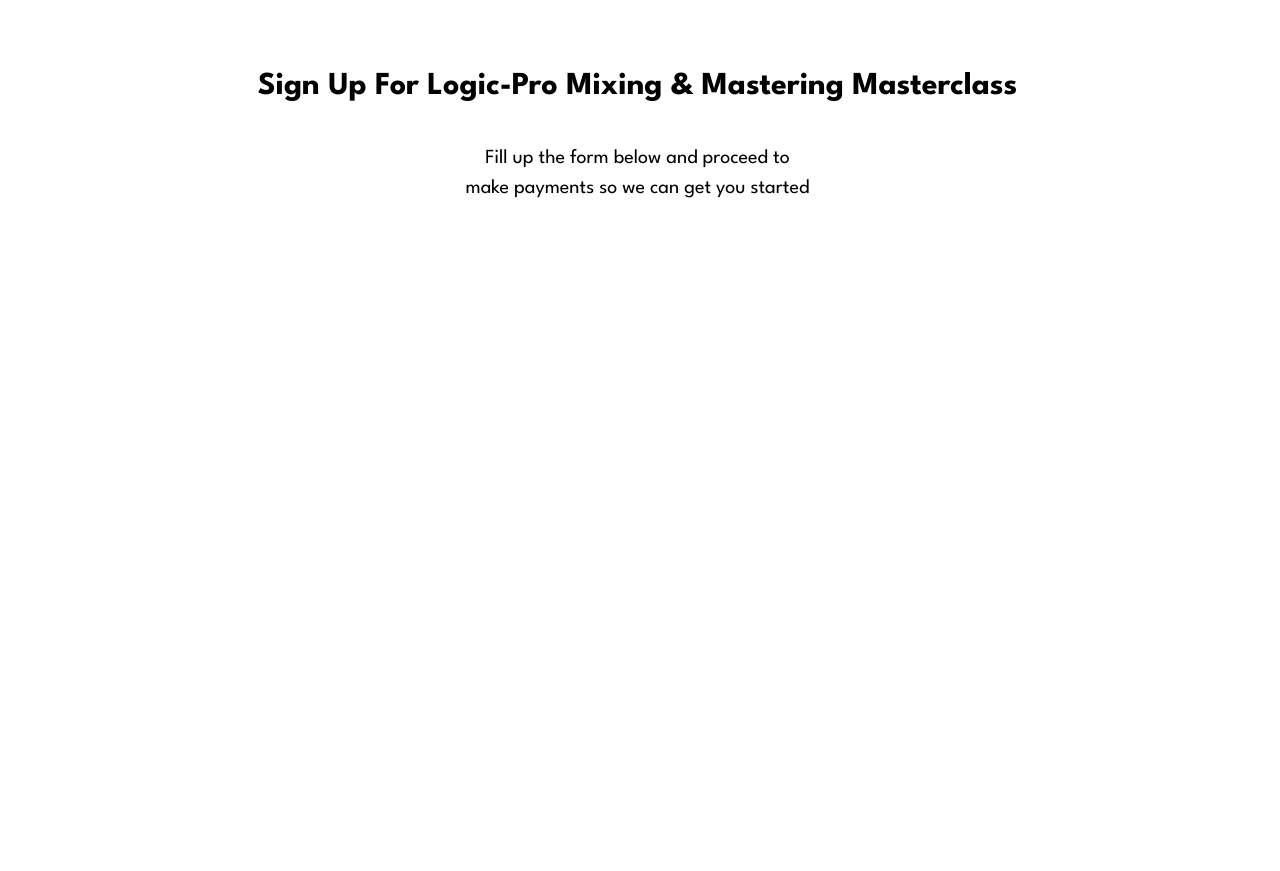
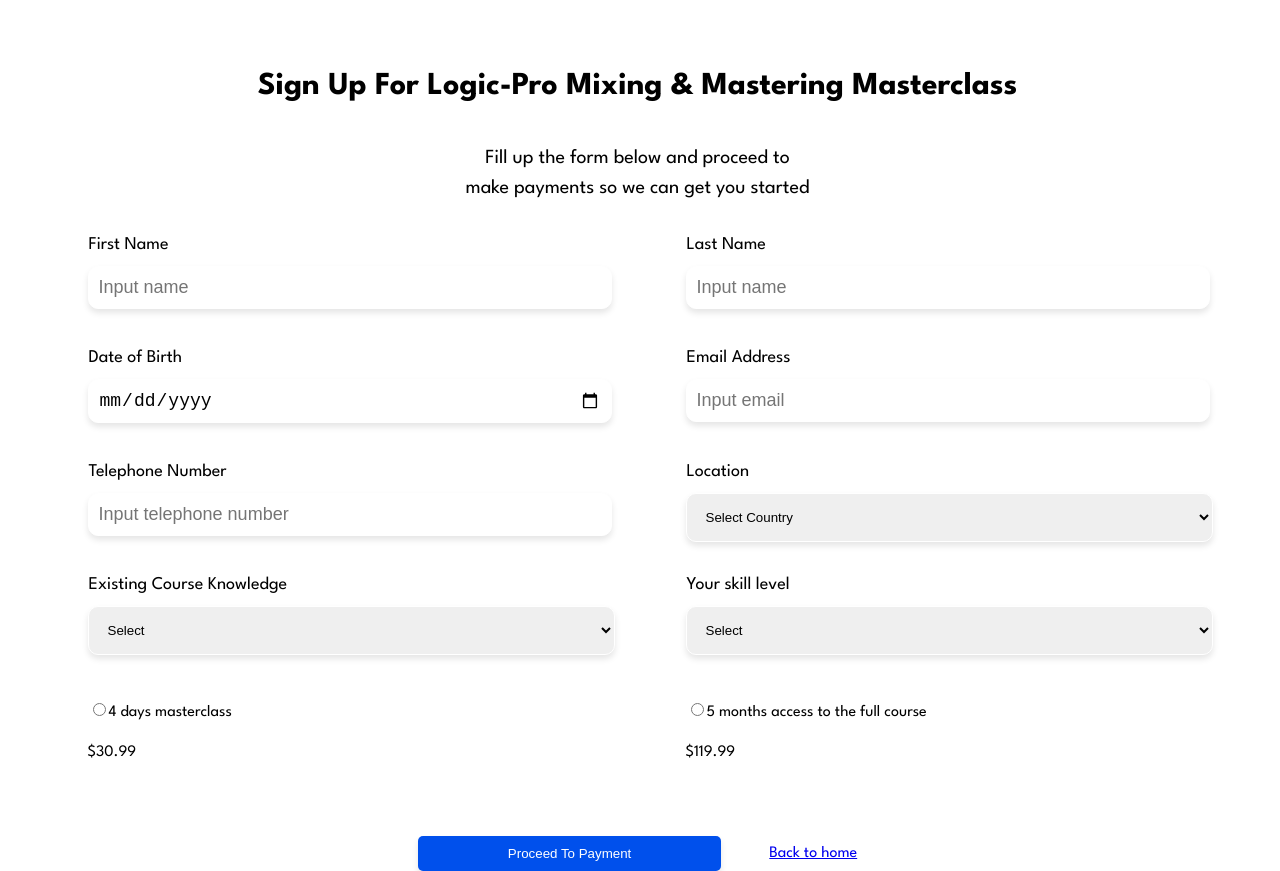
Before and after one commit to borodedamie/wave-music, a React (Vite) app: page /enroll-now in a window 1280 px wide. Built offline with nearby package versions, Linux system fonts and the light colour scheme.

Commit message:
enroll now form 80% done

```diff
--- a/src/App.css
+++ b/src/App.css
@@ -378,3 +378,65 @@
   max-width: 27vw;
   margin: auto;
 }
+
+.enroll-now-form {
+  max-width: 1100px;
+  margin: auto;
+  font-family: 'League Spartan', 'Sans-serif';
+}
+
+.input-group-grid {
+  display: grid;
+  grid-template-columns: repeat(2, 1fr);
+  gap: 6rem;
+}
+
+.input-group {
+  position: relative;
+  margin-bottom: 45px;
+}
+
+.input-group input {
+  font-size: 18px;
+  padding: 10px;
+  width: 100%;
+  border: 1px solid white;
+  box-shadow: 0px 4px 6px rgba(0, 0, 0, 0.1);
+  border-radius: 10px;
+  margin-bottom: 5%;
+}
+
+.input-group select {
+  width: 105%;
+  border: none;
+  border: 1px solid white;
+  box-shadow: 0px 4px 6px rgba(0, 0, 0, 0.1);
+  padding: 15px;
+  border-radius: 10px;
+}
+
+.input-group label {
+  position: absolute;
+  top: -35px;
+  left: 1px;
+  font-size: 18px;
+  margin-bottom: 5%;
+  font-weight: 500;
+}
+
+.submit-button-div {
+  display: flex;
+  justify-content: center;
+  align-items: center;
+  margin-top: 5%;
+  gap: 3em;
+}
+
+.submit-button-div button {
+  border: none;
+  background-color: rgba(0, 80, 236, 1);
+  color: white;
+  border-radius: 5px;
+  box-shadow: 0px 4px 6px rgba(0, 0, 0, 0.1);
+  padding: 10px 90px;
+}
--- a/src/components/Signup.jsx
+++ b/src/components/Signup.jsx
@@ -6,6 +6,78 @@
                 <p>Fill up the form below and proceed to make payments so we
                     can get you started</p>
             </div>
+            <form className="enroll-now-form">
+                <div className="input-group-grid">
+                    <div className="input-group">
+                        <input type="text" name="first_name" placeholder="Input name" />
+                        <label htmlFor="first-name">First Name</label>
+                    </div>
+                    <div className="input-group">
+                        <input type="text" name="last_name" placeholder="Input name" />
+                        <label htmlFor="last-name">Last Name</label>
+                    </div>
+                </div>
+                <div className="input-group-grid">
+                    <div className="input-group">
+                        <input type="date" name="date_of_birth" />
+                        <label htmlFor="date-of-birth">Date of Birth</label>
+                    </div>
+                    <div className="input-group">
+                        <input type="email" name="email_address" placeholder="Input email" />
+                        <label htmlFor="email-address">Email Address</label>
+                    </div>
+                </div>
+                <div className="input-group-grid">
+                    <div className="input-group">
+                        <input type="text" name="telephone" placeholder="Input telephone number" />
+                        <label htmlFor="telephone-number">Telephone Number</label>
+                    </div>
+                    <div className="input-group">
+                        <select name="location">
+                            <option value="">Select Country</option>
+                            <option value="nigeria">Nigeria</option>
+                            <option value="usa">USA</option>
+                        </select>
+                        <label htmlFor="location">Location</label>
+                    </div>
+                </div>
+                <div className="input-group-grid">
+                    <div className="input-group">
+                        <select name="knowledge">
+                            <option value="">Select</option>
+                            <option value="fl">Fl Studio</option>
+                            <option value="logic">Logic Pro</option>
+                            <option value="mixing_n_mastering">Mixing & Mastering</option>
+                        </select>
+                        <label htmlFor="knowledge">Existing Course Knowledge</label>
+                    </div>
+                    <div className="input-group">
+                        <select name="skill_level">
+                            <option value="">Select</option>
+                            <option value="beginner">Beginner</option>
+                            <option value="intermediate">Intermediate</option>
+                            <option value="professional">Professional</option>
+                        </select>
+                        <label htmlFor="location">Your skill level</label>
+                    </div>
+                </div>
+                <div className="input-group-grid">
+                    <div className="">
+                        <input type="radio" name="masterclass" />
+                        <label htmlFor="masterclass">4 days masterclass</label>
+                        <p>$30.99</p>
+                    </div>
+                    <div className="">
+                        <input type="radio" name="full_course" />
+                        <label htmlFor="full-course">5 months access to the full course</label>
+                        <p>$119.99</p>
+                    </div>
+                </div>
+                <div className="submit-button-div">
+                    <button type="submit">Proceed To Payment</button>
+                    <a href="#">Back to home</a>
+                </div>
+            </form>
         </div>
     )
 }
```
